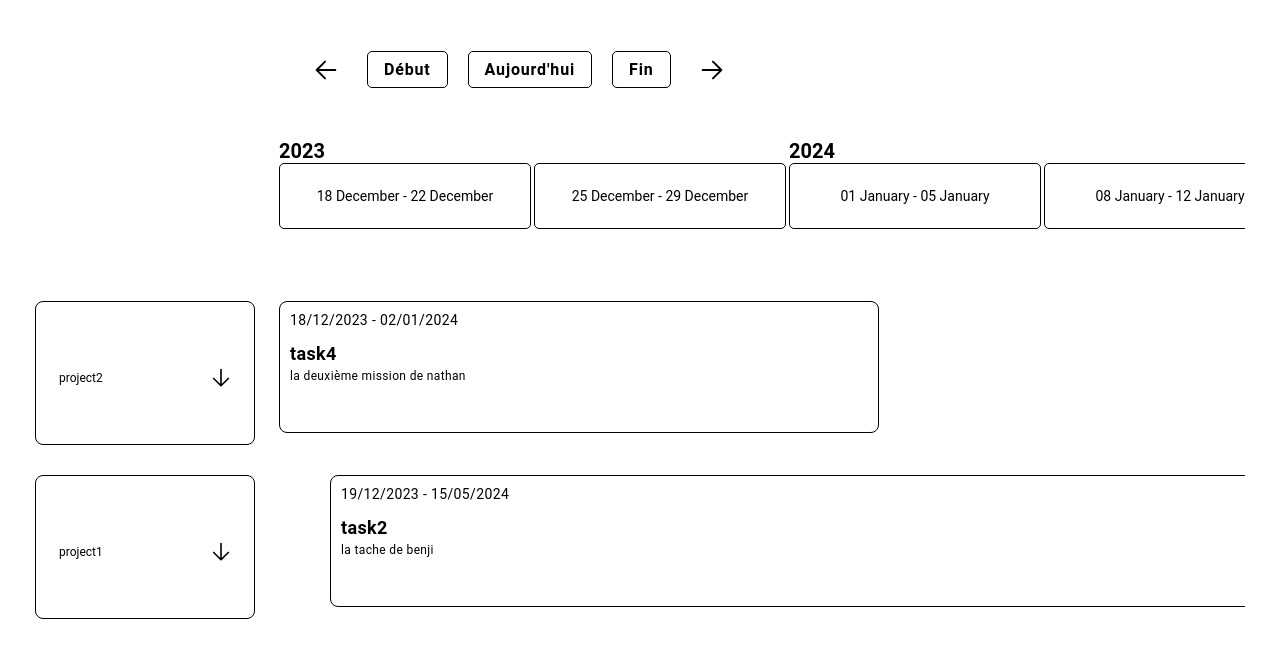
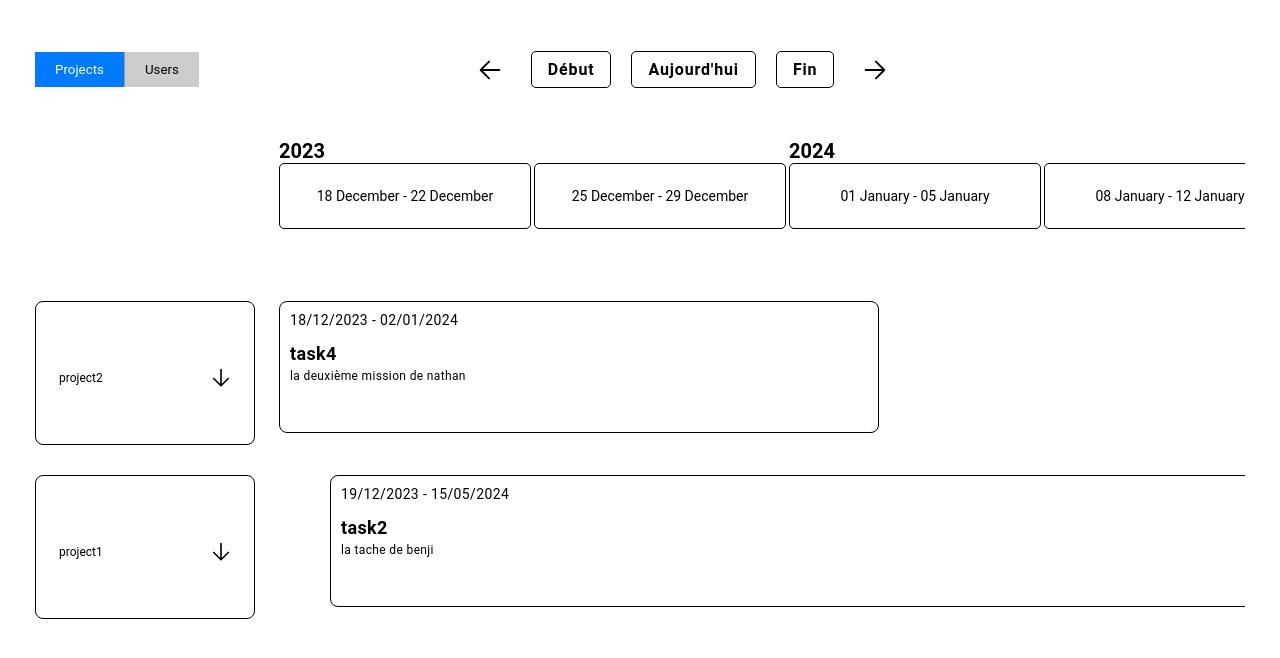
Before and after one commit to nathanszig/react-gantt, a React (Vite) app: page / in a window 1280 px wide. Shown: the top 658 px of the page. Built offline with nearby package versions, Linux system fonts and the light colour scheme.

Commit message:
[RG-26] - Add dual button state for view

```diff
--- a/src/components/gantt.jsx
+++ b/src/components/gantt.jsx
@@ -5,7 +5,7 @@ import '../styles/gantt.scss';
 import '../index.css';
 import GanttViewProject from './GanttViewProject'
 import GanttViewPerso from './GanttViewPerso'
-import {PERSO, PROJECT} from "../assets/utils/ganttUtils";
+import {PERSO, PROJECT, USERS} from "../assets/utils/ganttUtils";
 
 export function mergeStyles(target, source) {
 
@@ -24,7 +24,7 @@ export function mergeStyles(target, source) {
 export const handleMoveToToday = () => {
   const todayOnGantt = document.querySelector(".gantt-container-section .today");
   if (todayOnGantt) {
-    todayOnGantt.scrollIntoView({ behavior: "smooth", inline: "start", block: "nearest" });
+    todayOnGantt.scrollIntoView({ behavior: "smooth", inline: "center", block: "nearest" });
   }
 }
 
@@ -91,16 +91,22 @@ const Gantt = ({ customize, data }) => {
   return (
     <div className="gantt-container" >
       <div className="gantt-container-filters">
+        <div className="view-state-button">
+          <button className={view === PROJECT ? "active" : ""} onClick={() => setView(PROJECT)}>Projects
+          </button>
+          <button className={view === USERS ? "active" : ""} onClick={() => setView(USERS)}>Users
+          </button>
+        </div>
         <div className="gantt-container-filters-crt">
           <div className="gantt-container-filters-crt-block">
             <button className="gantt-container-filters-crt-block-btn-left" onClick={handleMoveLeft}>
-              <img src={arrowLeft} alt="Move Left" />
+              <img src={arrowLeft} alt="Move Left"/>
             </button>
             <p onClick={handleMoveToStart} style={styles.todayButton}>Début</p>
             <p onClick={handleMoveToToday} style={styles.todayButton}>Aujourd'hui</p>
             <p onClick={handleMoveToEnd} style={styles.todayButton}>Fin</p>
             <button className="gantt-container-filters-crt-block-btn-right" onClick={handleMoveRight}>
-              <img src={arrowRight} alt="Move Right" />
+              <img src={arrowRight} alt="Move Right"/>
             </button>
           </div>
         </div>
--- a/src/styles/gantt.scss
+++ b/src/styles/gantt.scss
@@ -6,10 +6,30 @@
     &-filters {
         display: flex;
         margin-bottom: 30px;
-        justify-content: space-between;
         align-items: center;
         position: sticky;
         left: 0;
+
+        .view-state-button {
+            display: flex;
+
+            button {
+              padding: 10px 20px;
+              border: none;
+              background-color: #ccc;
+              cursor: pointer;
+              transition: background-color 0.3s ease;
+
+              &:not(:last-child) {
+                border-right: 1px solid #999;
+              }
+
+              &.active {
+                background-color: #007bff;
+                color: #fff;
+              }
+            }
+        }
 
         &-slc-group {
             display: flex;
@@ -57,16 +77,16 @@
         overflow-x: scroll;
 
       & .gantt-perso-info{
-          display: flex;
+        display: flex;
         justify-content: center;
-        gap: 10px;
         position: absolute;
         flex-direction: column;
-        left: 0px;
+        left: 40px;
         top: 10px;
 
         .avatar-img{
           width: 100px;
+          margin: auto;
         }
         &-name{
           font-size: 16px;
```
